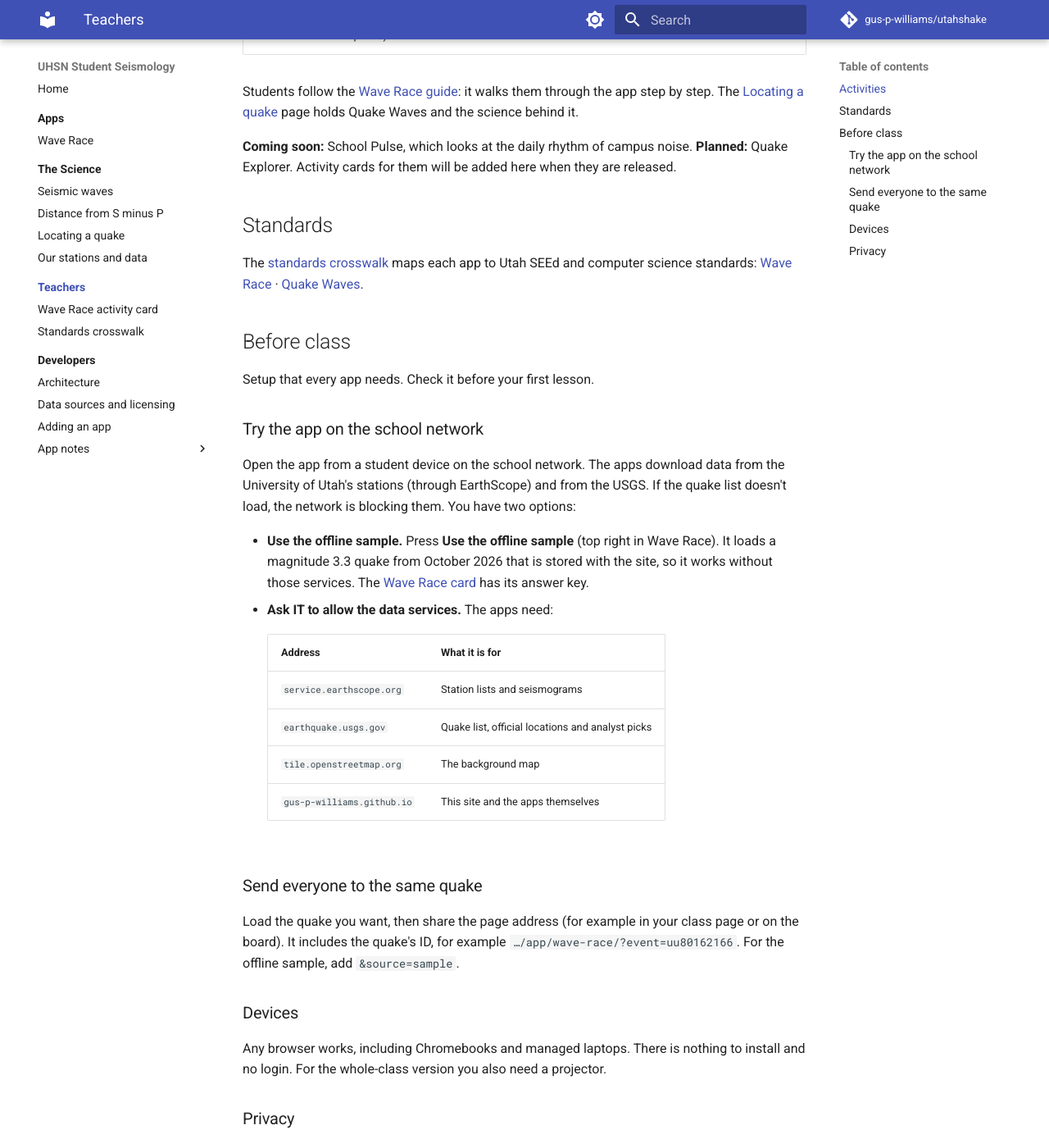
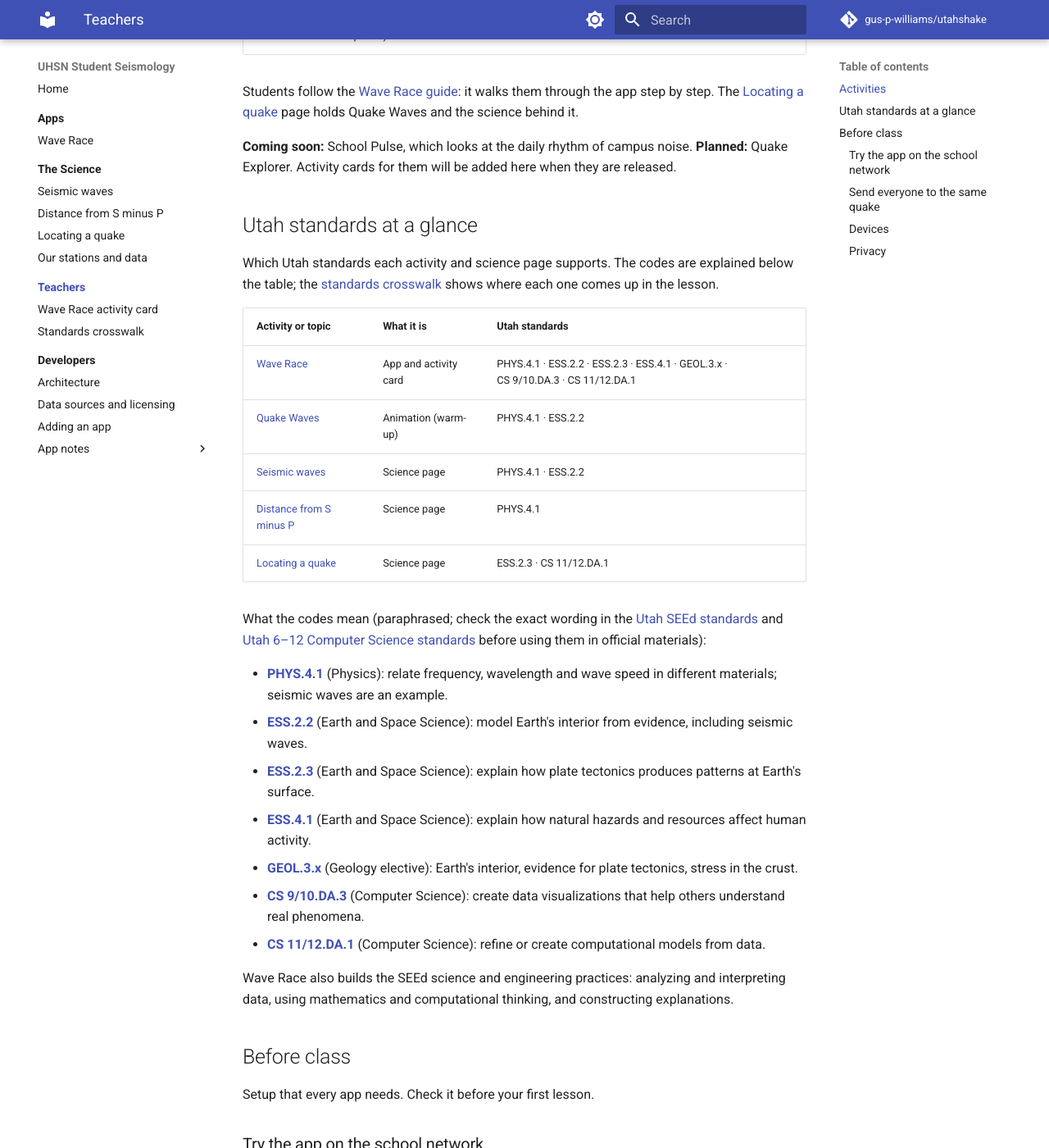
Before and after one commit to gus-p-williams/utahshake, an MkDocs documentation site: the page built from docs/teachers/index.md, in a window 1280 px wide and 1400 px high, scrolled down 555 px. Shown: the whole window at 82% size. Built offline with MkDocs 1.6.1 and Material for MkDocs 9.7.7, drawn with Linux system fonts in a browser that asks for light colours; comment, search, counter and statistics services are not loaded.

Commit message:
Teachers: "Utah standards at a glance" table; Phase 2 plan update
- teachers/index.md: a short section mapping each activity and science
  page (Wave Race, Quake Waves, Seismic waves, Distance from S minus P,
  Locating a quake) to Utah SEEd and CS standards, with a plain-language
  key to the codes. Mappings come from the crosswalk or the page text.
- Linked from the home page's Teachers card and the crosswalk; the
  adding-an-app checklist asks new apps to add their rows.
- CLAUDE.md: navigation Phase 2 builds the app top bar and credits as a
  shared js/ui/ module (reused by Quake Explorer); D19 reserved for it,
  Quake Explorer decisions start at D20; order of the parallel work.

Co-Authored-By: Claude Opus 5.5 <noreply@anthropic.com>

```diff
--- a/docs/teachers/index.md
+++ b/docs/teachers/index.md
@@ -17,10 +17,41 @@ science behind it.
 **Coming soon:** School Pulse, which looks at the daily rhythm of campus noise.
 **Planned:** Quake Explorer. Activity cards for them will be added here when they are released.
 
-## Standards
+## Utah standards at a glance { #utah-standards }
 
-The [standards crosswalk](standards.md) maps each app to Utah SEEd and computer science
-standards: [Wave Race](standards.md#wave-race) · [Quake Waves](standards.md#quake-waves).
+Which Utah standards each activity and science page supports. The codes are explained below
+the table; the [standards crosswalk](standards.md) shows where each one comes up in the lesson.
+
+| Activity or topic | What it is | Utah standards |
+| --- | --- | --- |
+| [Wave Race](wave-race-card.md) | App and activity card | PHYS.4.1 · ESS.2.2 · ESS.2.3 · ESS.4.1 · GEOL.3.x · CS&nbsp;9/10.DA.3 · CS&nbsp;11/12.DA.1 |
+| [Quake Waves](../theory/locating.md#watch-it-happen) | Animation (warm-up) | PHYS.4.1 · ESS.2.2 |
+| [Seismic waves](../theory/waves.md) | Science page | PHYS.4.1 · ESS.2.2 |
+| [Distance from S minus P](../theory/s-minus-p.md) | Science page | PHYS.4.1 |
+| [Locating a quake](../theory/locating.md) | Science page | ESS.2.3 · CS&nbsp;11/12.DA.1 |
+
+What the codes mean (paraphrased; check the exact wording in the
+[Utah SEEd standards](https://www.schools.utah.gov/curr/science/_science_/UtahSEEdStandards.pdf)
+and [Utah 6–12 Computer Science standards](https://Schools.Utah.gov/cte/_cte/computer/612ComputerScienceStandards.pdf)
+before using them in official materials):
+
+- **[PHYS.4.1](https://www.uen.org/core/core.do?courseNum=3642)** (Physics): relate frequency,
+  wavelength and wave speed in different materials; seismic waves are an example.
+- **[ESS.2.2](https://www.uen.org/core/core.do?courseNum=3601)** (Earth and Space Science):
+  model Earth's interior from evidence, including seismic waves.
+- **[ESS.2.3](https://www.uen.org/core/core.do?courseNum=3601)** (Earth and Space Science):
+  explain how plate tectonics produces patterns at Earth's surface.
+- **[ESS.4.1](https://www.uen.org/core/core.do?courseNum=3601)** (Earth and Space Science):
+  explain how natural hazards and resources affect human activity.
+- **[GEOL.3.x](https://www.uen.org/core/core.do?courseNum=3608)** (Geology elective): Earth's
+  interior, evidence for plate tectonics, stress in the crust.
+- **[CS&nbsp;9/10.DA.3](https://Schools.Utah.gov/cte/_cte/computer/612ComputerScienceStandards.pdf)**
+  (Computer Science): create data visualizations that help others understand real phenomena.
+- **[CS&nbsp;11/12.DA.1](https://Schools.Utah.gov/cte/_cte/computer/612ComputerScienceStandards.pdf)**
+  (Computer Science): refine or create computational models from data.
+
+Wave Race also builds the SEEd science and engineering practices: analyzing and interpreting
+data, using mathematics and computational thinking, and constructing explanations.
 
 ## Before class { #before-class }
 
```
Also changed, not shown: CLAUDE.md (+8 -1 lines), docs/developers/adding-an-app.md (+4 -1 lines), docs/index.md (+1 -0 lines), docs/teachers/standards.md (+3 -0 lines).
